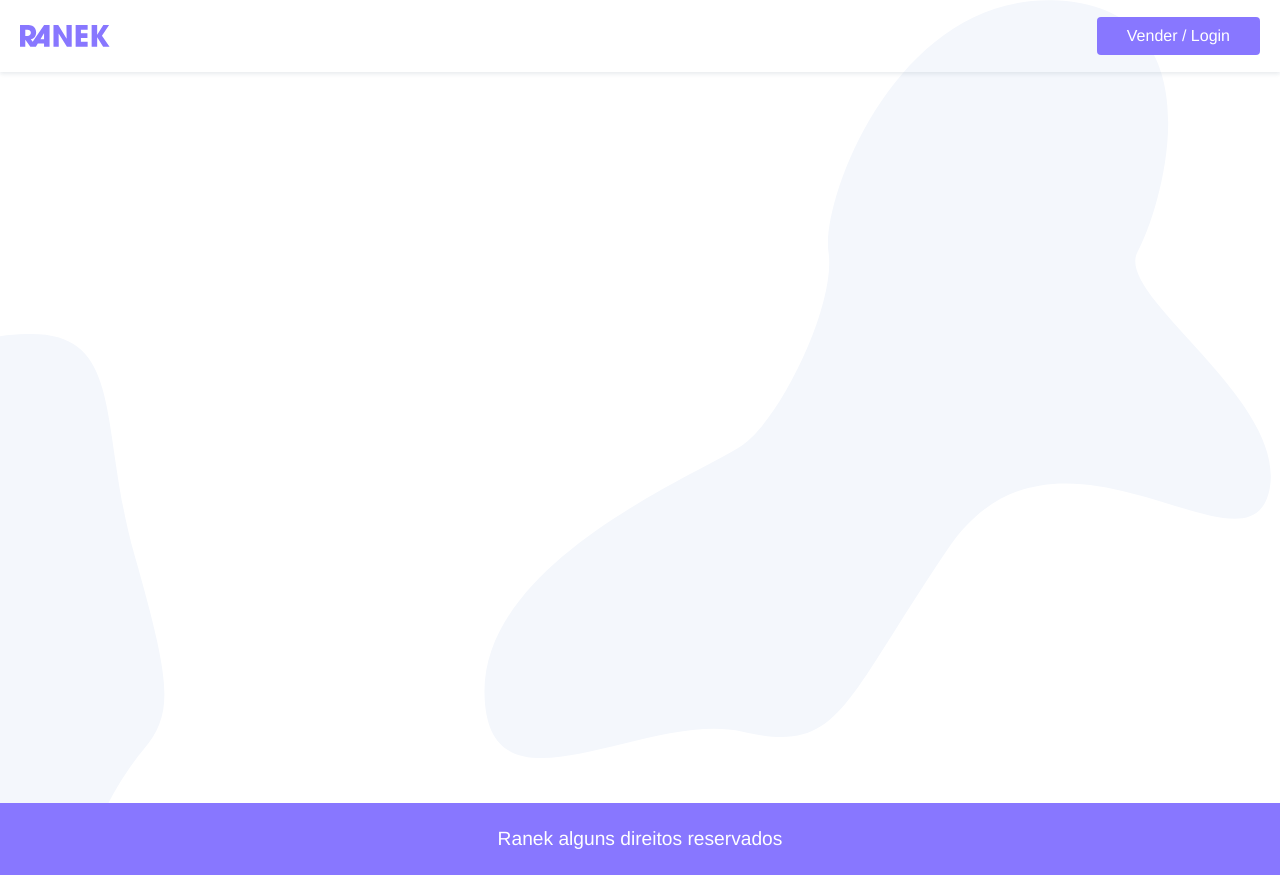
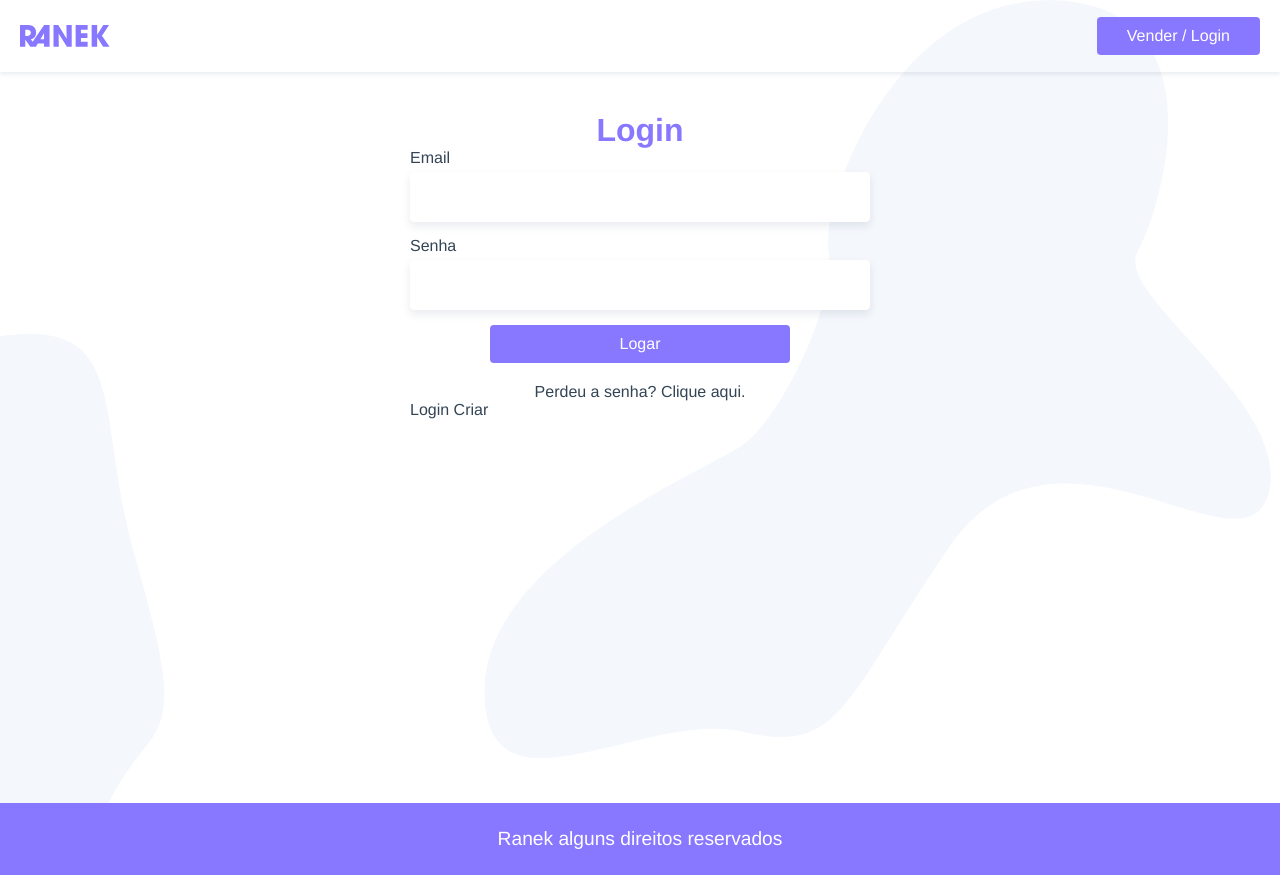
Before and after one commit to tuliofernando8/Ranek, a Vue app: page /login in a window 1280 px wide. Built offline with nearby package versions, Linux system fonts and the light colour scheme.

Commit message:
feat: add screen login; refactor: change screen Home

```diff
--- a/src/App.vue
+++ b/src/App.vue
@@ -2,7 +2,9 @@
   <div id="app">
     <TheHeader />
     <main id="main">
+      <transition mode="out-in">
       <router-view/>
+      </transition>
     </main>
     <TheFooter />
   </div>
@@ -80,6 +82,10 @@
   flex: 1;
 }
 
+label {
+  margin-bottom: 5px;
+}
+
 input, textarea {
   border-radius: 4px;
   border: 1px solid white;
--- /dev/null
+++ b/src/components/LoginCriar.vue
@@ -0,0 +1,14 @@
+<template>
+  <p>Login Criar</p>
+</template>
+
+<script>
+export default {
+  name: "LoginCriar"
+};
+
+</script>
+
+<style>
+
+</style>
--- a/src/components/ProdutosLista.vue
+++ b/src/components/ProdutosLista.vue
@@ -3,9 +3,9 @@
     <transition mode="out-in">
     <div  v-if="produtos && produtos.length" class="produtos" key="produtos">
       <div class="produto" v-for="(produto, index) in produtos" :key="index">
-        <router-link to="/">
+        <router-link :to="{name: 'produto', params: {id: produto.id}}">
           <img v-if="produto.fotos" :src="produto.fotos[0].src" :alt="produto.fotos[0].fotos.titulo">
-          <p class="preco"> {{produto.preco}}</p>
+          <p class="preco"> {{produto.preco | numeroPreco}}</p>
           <h2 class="titulo">{{produto.nome}}</h2>
           <p>{{produto.descricao}}</p>
         </router-link>
--- a/src/components/ProdutosPaginar.vue
+++ b/src/components/ProdutosPaginar.vue
@@ -32,7 +32,6 @@
 
       pagesArray.splice(0, current - offset);
       pagesArray.splice(range, total);
-      console.log(pagesArray);
       return pagesArray;
     },
     paginasTotal() {
--- a/src/main.js
+++ b/src/main.js
@@ -8,6 +8,18 @@
 
 Vue.component("PaginaCarregando", PaginaCarregando);
 
+Vue.filter("numeroPreco", valor => {
+  valor = Number(valor);
+  if(!isNaN(valor)) {
+    return valor.toLocaleString("pt-BR", {
+      style: "currency",
+      currency: "BRL"
+    });
+  } else {
+    return "";
+  }
+})
+
 new Vue({
   router,
   store,
--- a/src/router/index.js
+++ b/src/router/index.js
@@ -1,19 +1,32 @@
-import Vue from 'vue'
-import VueRouter from 'vue-router'
-import Home from '../views/Home.vue'
+import Vue from "vue"
+import VueRouter from "vue-router"
+import Home from "../views/Home.vue"
+import Produto from "../views/Produto.vue"
+import Login from "../views/Login.vue"
 
 Vue.use(VueRouter)
 
 const routes = [
   {
-    path: '/',
-    name: 'Home',
+    path: "/",
+    name: "Home",
     component: Home
+  },
+  {
+    path: "/produto/:id",
+    name: "produto",
+    component: Produto,
+    props: true
+  },
+  {
+    path: "/login",
+    name: "login",
+    component: Login,
   }
 ]
 
 const router = new VueRouter({
-  mode: 'history',
+  mode: "history",
   base: process.env.BASE_URL,
   routes,
   scrollBehavior() {
--- /dev/null
+++ b/src/views/Login.vue
@@ -0,0 +1,76 @@
+<template>
+  <section class="login">
+    <h1>Login</h1>
+    <form>
+      <label for="email">Email</label>
+      <input type="email" name="email" id="email" v-model="login.email">
+      <label for="senha">Senha</label>
+      <input type="password" name="senha" id="senha" v-model="login.senha">
+      <button class="btn" @click.prevent="locar">Logar</button>
+    </form>
+    <p class="perdeu">
+      <a href="/" target="_blank">Perdeu a senha? Clique aqui.</a>
+    </p>
+    <LoginCriar />
+  </section>
+</template>
+
+<script>
+import LoginCriar from "@/components/LoginCriar.vue";
+
+export default {
+  name: "Login",
+  components: {
+    LoginCriar
+  },
+  data() {
+    return {
+      login: {
+        email: "",
+        senha: ""
+      }
+    };
+  },
+  methods: {
+    logar() {
+
+    }
+  }
+}
+</script>
+
+<style scoped>
+.login {
+  max-width: 500px;
+  margin: 0 auto;
+  padding: 0 20px;
+}
+
+h1 {
+  text-align: center;
+  font-size: 2rem;
+  margin-top: 40px;
+  color: #87f;
+}
+
+form {
+display: grid;
+}
+
+.btn {
+  width: 100%;
+  max-width: 300px;
+  margin-left: auto;
+  margin-right: auto;
+}
+
+.perdeu {
+  text-align: center;
+  margin: 20px auto 0 auto;
+}
+
+.perdeu a:hover {
+  color: #87f;
+  text-decoration: underline;
+}
+</style>
--- /dev/null
+++ b/src/views/Produto.vue
@@ -0,0 +1,70 @@
+<template>
+<section>
+  <div v-if="produto" class="produto">
+    <ul class="fotos" v-if="produto.fotos">
+      <li v-for="(foto, index) in produto.fotos" :key="index">
+        <img :src="foto.src" :alt="foto.titulo">
+      </li>
+    </ul>
+    <div class="info">
+      <h1>{{produto.nome}}</h1>
+      <p class="preco">{{produto.preco | numeroPreco}}</p>
+      <p class="descricao">{{produto.descricao}}</p>
+      <button class="btn" v-if="produto.vendido === 'false'">Comprar</button>
+      <button class="btn" v-else disabled>Produto vendido</button>
+    </div>
+  </div>
+  <PaginaCarregando v-else/>
+</section>
+</template>
+
+<script>
+import { api } from "@/services.js";
+
+export default {
+  name: "Produto",
+  props: ["id"],
+  data() {
+    return {
+      produto: null
+    };
+  },
+  methods: {
+    getProduto() {
+      api.get(`/produto/${this.id}`).then(response => {
+        this.produto = response.data;
+      })
+    }
+  },
+  created() {
+    this.getProduto();
+  }
+}
+</script>
+
+<style scoped>
+.produto {
+  display: grid;
+  grid-template-columns: 1fr 1fr;
+  grid-gap: 30px;
+  max-width: 900px;
+  padding: 60px 20px;
+  margin: 0 auto;
+}
+
+.preco {
+  color: #e80;
+  font-weight: bold;
+  font-size: 1.5rem;
+  margin-bottom: 40px;
+}
+
+.descricao {
+  font-size: 1.2rem;
+}
+
+.btn {
+  margin-top: 60px;
+  width: 200px;
+}
+</style>
```
